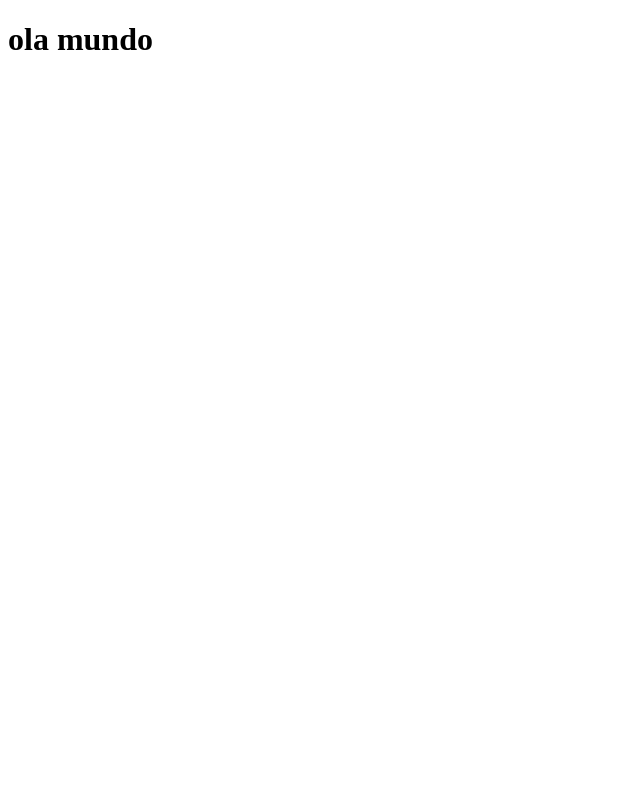
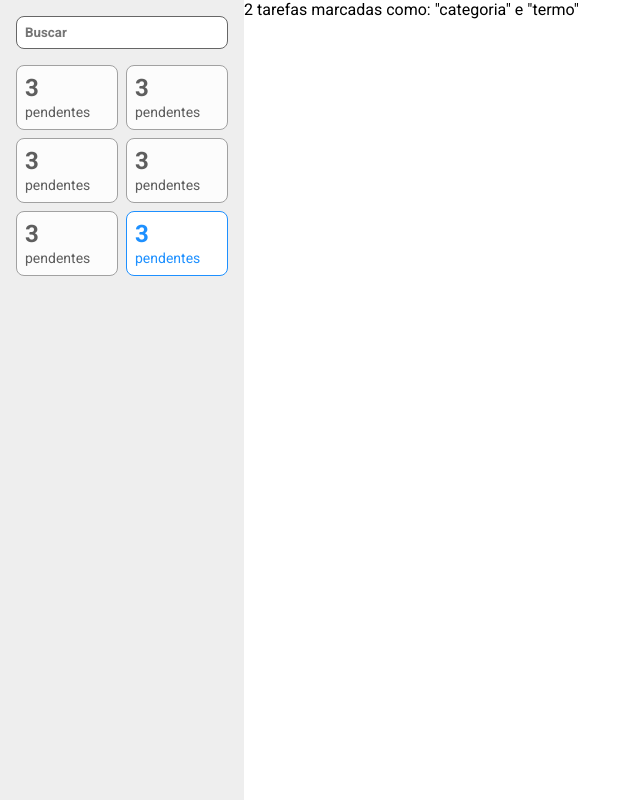
Before and after one commit to TallysonFreitas/Projeto-EBAC, a React (Create React App) app: page / in a window 1280 px wide. Shown: the whole page, without its empty margins (0-640 px from the left). Built offline with nearby package versions, Linux system fonts and the light colour scheme.

Commit message:
commit aula 2

```diff
--- a/src/App.tsx
+++ b/src/App.tsx
@@ -1,8 +1,16 @@
+import BarraLateral from './containers/Barralateral'
+import ListaDeTarefas from './containers/ListaDeTarefas'
+import EstiloGlobal, { Container } from './styles'
+
 function App() {
   return (
-    <div className="App">
-      <h1>ola mundo</h1>
-    </div>
+    <>
+      <EstiloGlobal />
+      <Container>
+        <BarraLateral />
+        <ListaDeTarefas />
+      </Container>
+    </>
   )
 }
 
--- /dev/null
+++ b/src/components/FiltroCard/index.tsx
@@ -0,0 +1,16 @@
+import * as S from './style'
+
+export type Props = {
+  ativo?: boolean
+}
+
+const FiltroCard = (Props: Props) => {
+  return (
+    <S.Card ativo={Props.ativo}>
+      <S.Contador>3</S.Contador>
+      <S.Label>pendentes</S.Label>
+    </S.Card>
+  )
+}
+
+export default FiltroCard
--- /dev/null
+++ b/src/components/FiltroCard/style.ts
@@ -0,0 +1,20 @@
+import styled from 'styled-components'
+import { Props } from '.'
+
+export const Card = styled.div<Props>`
+  padding: 8px;
+  border: 1px solid ${(props) => (props.ativo ? '#1E90ff' : '#a1a1a1')};
+  background-color: ${(props) => (props.ativo ? '#fff' : '#fcfcfc')};
+  color: ${(props) => (props.ativo ? '#1E90ff' : '#5e5e5e')};
+  border-radius: 8px;
+`
+
+export const Contador = styled.span`
+  font-weight: bold;
+  font-size: 24px;
+  display: block;
+`
+
+export const Label = styled.span`
+  font-size: 14px;
+`
--- /dev/null
+++ b/src/containers/Barralateral/index.tsx
@@ -0,0 +1,22 @@
+import FiltroCard from '../../components/FiltroCard'
+import * as S from './style'
+
+const BarraLateral = () => {
+  return (
+    <S.Aside>
+      <div>
+        <S.Campo type="text" placeholder="Buscar" />
+        <S.Filtros>
+          <FiltroCard />
+          <FiltroCard />
+          <FiltroCard />
+          <FiltroCard />
+          <FiltroCard />
+          <FiltroCard ativo />
+        </S.Filtros>
+      </div>
+    </S.Aside>
+  )
+}
+
+export default BarraLateral
--- /dev/null
+++ b/src/containers/Barralateral/style.ts
@@ -0,0 +1,22 @@
+import styled from 'styled-components'
+
+export const Aside = styled.aside`
+  padding: 16px;
+  background-color: #eee;
+  height: 100vh;
+`
+
+export const Filtros = styled.div`
+  display: grid;
+  grid-template-columns: 1fr 1fr;
+  grid-gap: 8px;
+  margin-top: 16px;
+`
+
+export const Campo = styled.input`
+  border-radius: 8px;
+  border: 1px solid #666666;
+  padding: 8px;
+  font-weight: bold;
+  width: 100%;
+`
--- /dev/null
+++ b/src/containers/ListaDeTarefas/index.tsx
@@ -0,0 +1,9 @@
+const ListaDeTarefas = () => {
+  return (
+    <main>
+      <p>2 tarefas marcadas como: &quot;categoria&quot; e &quot;termo&quot;</p>
+    </main>
+  )
+}
+
+export default ListaDeTarefas
--- a/src/styles/index.ts
+++ b/src/styles/index.ts
@@ -1,4 +1,4 @@
-import { createGlobalStyle } from 'styled-components'
+import styled, { createGlobalStyle } from 'styled-components'
 
 const EstiloGlobal = createGlobalStyle`
   *{
@@ -9,4 +9,9 @@
   }
 `
 
+export const Container = styled.div`
+  display: grid;
+  grid-template-columns: 244px auto;
+`
+
 export default EstiloGlobal
```
